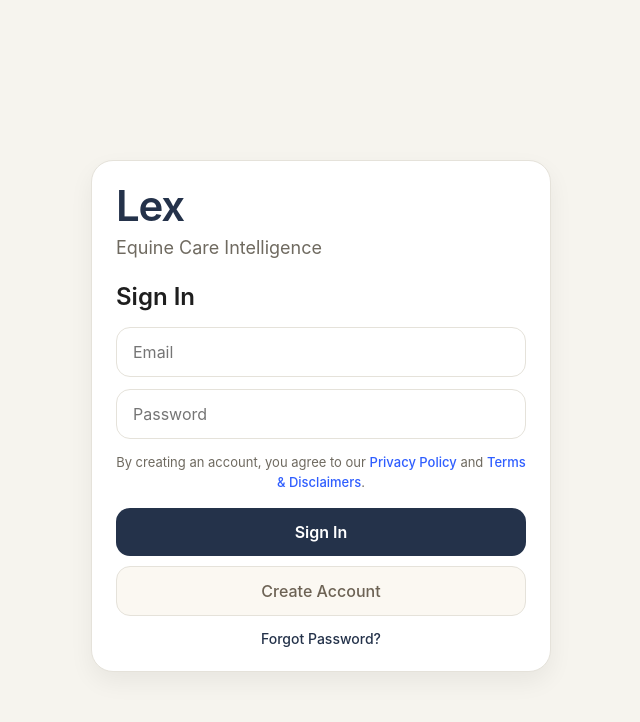
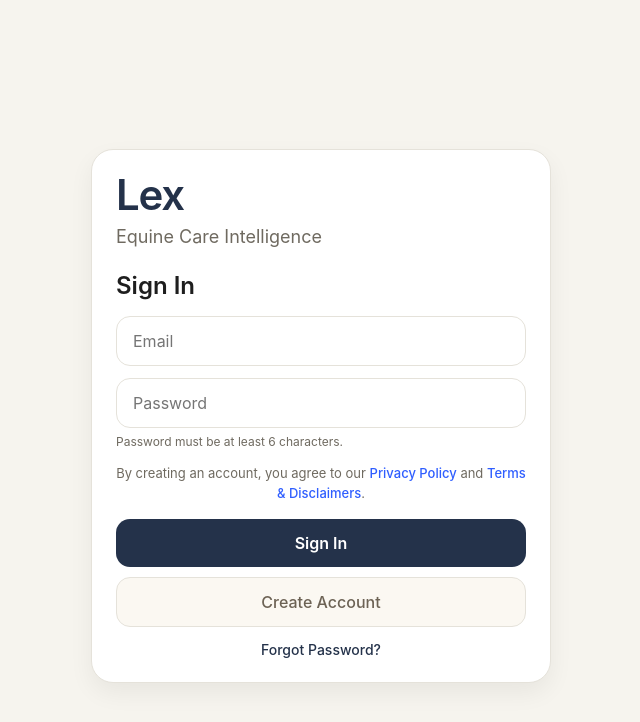
Before and after one commit to TGMareLLC/lex-equine-api, a React (Create React App) app: page /login in a window 1280 px wide. Shown: the top 722 px of the page, without its empty margins (319-959 px from the left). Built offline with nearby package versions, Linux system fonts and the light colour scheme; no server answers; the database is empty; what @capacitor/core would draw is missing.

Commit message:
Add password requirements validation

```diff
--- a/src/pages/LoginPage.js
+++ b/src/pages/LoginPage.js
@@ -37,10 +37,7 @@ export default function LoginPage({
     return;
   }
 
-if (password.length < 6) {
-  alert("Password must be at least 6 characters.");
-  return;
-}
+
 
       try {
         setLoading(true);
@@ -63,6 +60,11 @@ if (password.length < 6) {
     const handleCreateAccount = async () => {
       if (!email.trim() || !password.trim()) {
         alert("Enter email and password to create account.");
+        return;
+      }
+
+      if (password.length < 6) {
+  alert("Password must be at least 6 characters.");
   return;
 }
 
@@ -204,6 +206,17 @@ if (password.length < 6) {
 
           <div
   style={{
+    marginTop: 6,
+    fontSize: 12,
+    color: secondaryText,
+    lineHeight: 1.4,
+  }}
+>
+  Password must be at least 6 characters.
+</div>
+
+          <div
+            style={{
               marginTop: 14,
               fontSize: 13,
               color: secondaryText,
```
Lines whose indentation alone changed are shown as unchanged.
